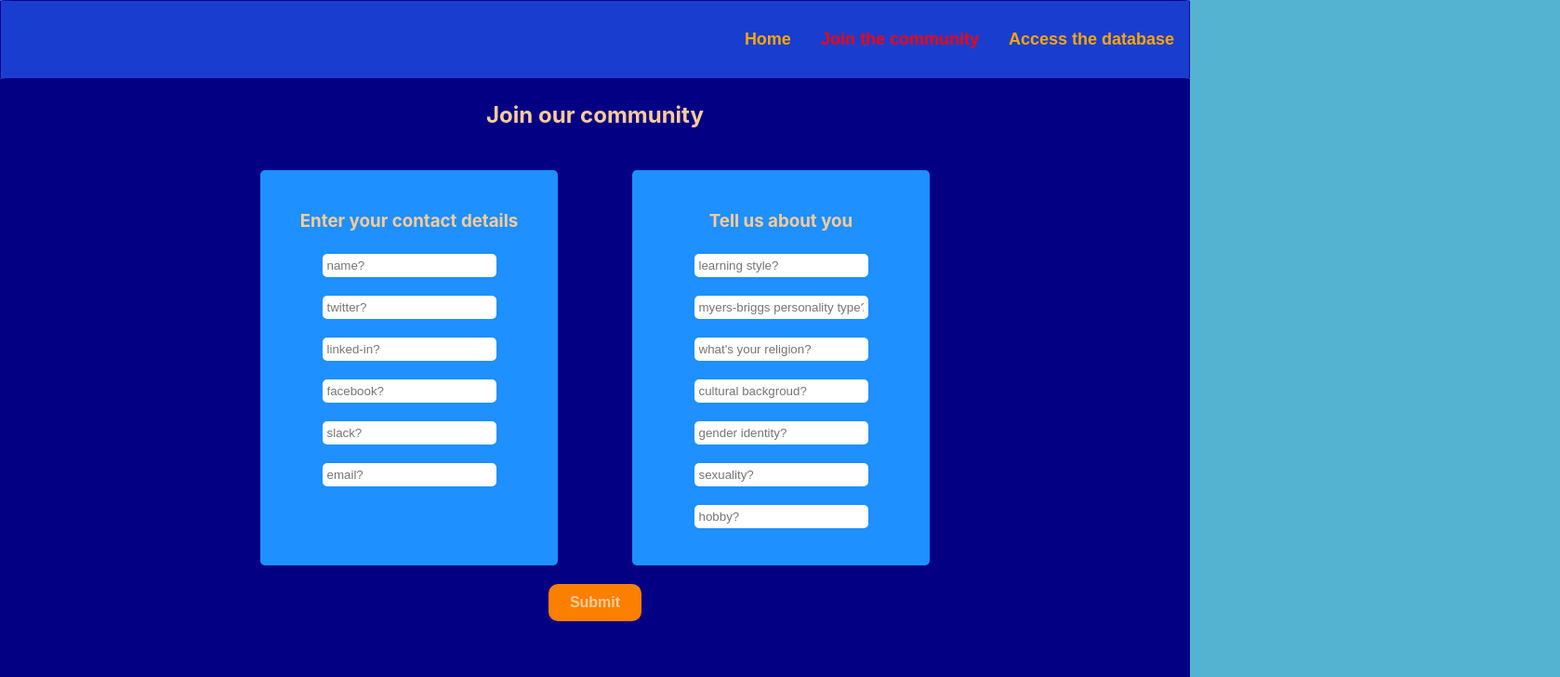
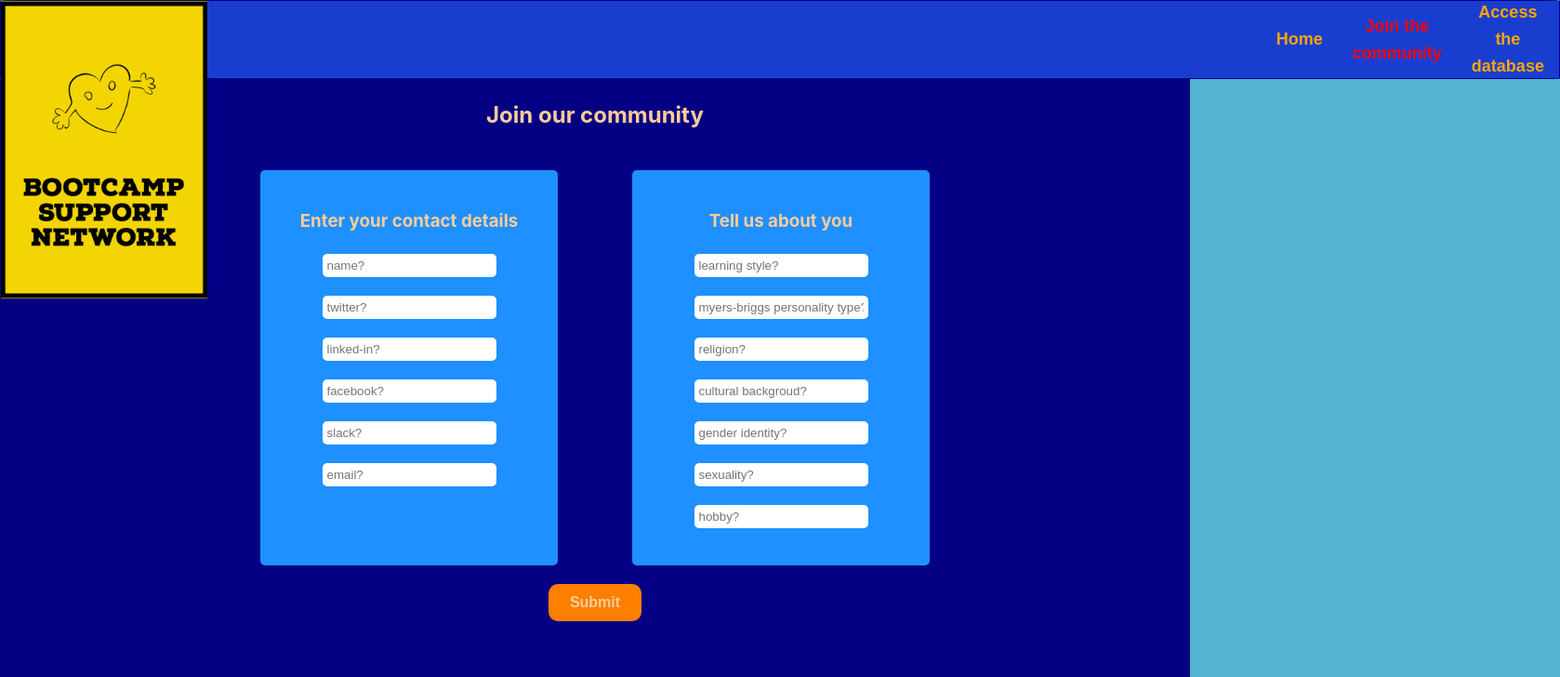
Before and after one commit to DionneSD/School-of-Code-Week-9-Project_BSN_FrontEnd, a React app in the folder functional-nonsense-frontend/: page /join in a window 1280 px wide. Shown: the top 728 px of the page at 93% size, 1678 px wide, since content can reach past the window. Built offline with nearby package versions, Linux system fonts and the light colour scheme.

Commit message:
EOD push

```diff
--- /dev/null
+++ b/functional-nonsense-frontend/src/components/NavBar/logo.css
@@ -0,0 +1,11 @@
+/* * {
+  width: 100px;
+  height: 100px;
+  margin: 0 0 0 0;
+  padding: 0 0 0 0;
+  background-image: url(../../images/logo.png);
+  background-size: cover;
+  background-repeat: no-repeat;
+  background-position: center;
+  border-radius: 50%;
+} */
--- a/functional-nonsense-frontend/src/components/NavBar/navBar.js
+++ b/functional-nonsense-frontend/src/components/NavBar/navBar.js
@@ -1,11 +1,16 @@
 import React from "react";
 // import { NavLink } from "react-router-dom";
 import { Nav, NavLink, NavMenu } from "./navBarElements";
+import logo from "./logo.png";
+import "./logo.css";
 
 const NavBar = () => {
   return (
     <>
       <Nav>
+      <fig>
+    <img className="logo" src={logo} alt="logo" />
+  </fig>
         <NavMenu>
           <NavLink to="/" activeStyle>
             Home
--- a/functional-nonsense-frontend/src/components/NavBar/navBarElements.js
+++ b/functional-nonsense-frontend/src/components/NavBar/navBarElements.js
@@ -1,6 +1,7 @@
 // import { FaBars } from "react-icons/fa";
 import { NavLink as Link } from "react-router-dom";
 import styled from "styled-components";
+
 
 export const Nav = styled.nav`
   background: #193ecf ;
@@ -33,6 +34,8 @@ export const NavLink = styled(Link)`
 
 export const NavMenu = styled.div`
   display: flex;
+padding-Left: 30cm;
+
   align-items:right ;
   justifyContent: flex-end;
   @media screen and (max-width: 768px) {
--- a/functional-nonsense-frontend/src/components/Pages/DatabasePage/databasePage.css
+++ b/functional-nonsense-frontend/src/components/Pages/DatabasePage/databasePage.css
@@ -60,9 +60,7 @@ content.row {
     font-weight: bold;
 }
 
-.content-table th {
-    padding: 12px 15px;
-}
+.content-table th
 
 
 .content-table td {
--- a/functional-nonsense-frontend/src/components/Pages/InputPage/inputPage.js
+++ b/functional-nonsense-frontend/src/components/Pages/InputPage/inputPage.js
@@ -131,7 +131,7 @@ return (
         <h3>Tell us about you</h3>
         <input type="text" value={learningStyle} onChange={handleLearningStyleChange} id="learning-style" placeholder="learning style?"></input>
         <input type="text" value={mbPersonality} onChange={handlembPersonalityChange} id="mb-personality" placeholder="myers-briggs personality type?"></input>
-        <input type="text" value={religion} onChange={handleReligionChange} id="religion" placeholder="what's your religion?"></input>
+        <input type="text" value={religion} onChange={handleReligionChange} id="religion" placeholder="religion?"></input>
         <input type="text" value={culturalBackground} onChange={handleCulturalBackgroundChange} id="cultural-background" placeholder="cultural backgroud?"></input>
         <input type="text" value={genderId} onChange={handleGenderIdChange} id="gender-id" placeholder="gender identity?"></input>
         <input type="text" value={sexuality} onChange={handleSexualityChange} id="sexuality" placeholder="sexuality?"></input>
```
Also changed, not shown: functional-nonsense-frontend/src/components/NavBar/logo.png (renamed from functional-nonsense-frontend/src/logo.png).
